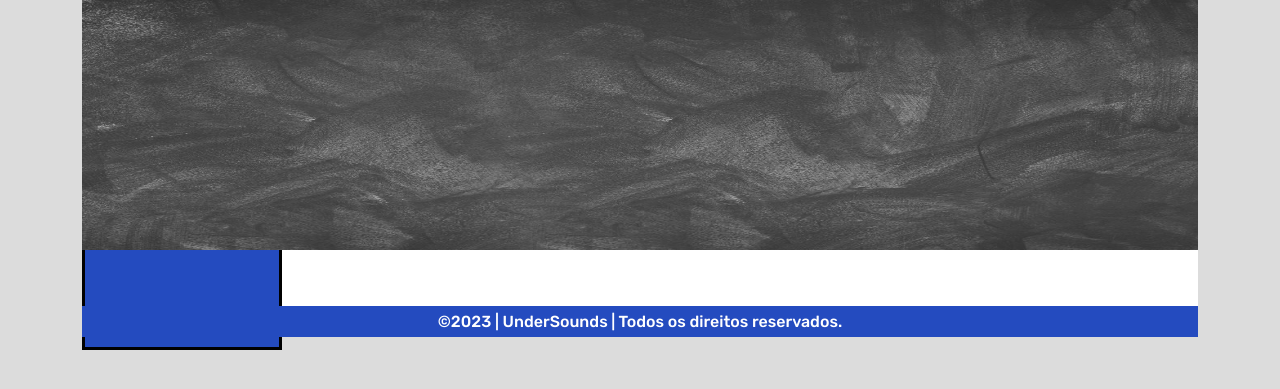
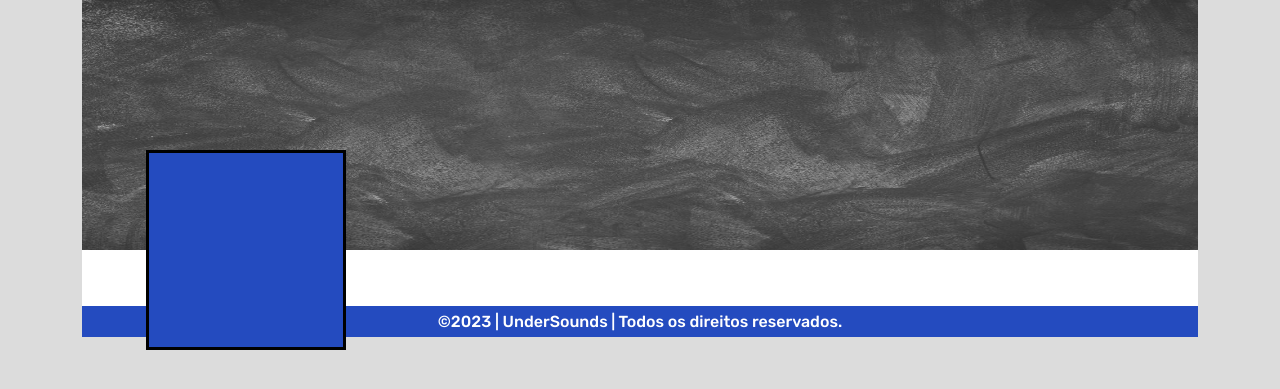
Before and after one commit to NettoH3R/TCC_oficial, a PHP site: page /perfil.php in a window 1280 px wide. Shown: the part 257-646 px from the top of the page. Run offline with PHP 8.4, Linux system fonts and the light colour scheme; data that the repository does not hold is empty.

Commit message:
deu dor de cabeça parei

```diff
--- a/app/perfil.php
+++ b/app/perfil.php
@@ -8,8 +8,9 @@ include('includes/header.php');
         <!-- BANNER E IMAGEM DE PERFIL -->
         <div class="banner-artista">
             <img src="arquivos/imagensDoSite/textPura.jpg" alt="Banner" class="img-banner">
-            <div class="foto-artista">
-
+            <div class="foto-artista" style="position: absolute; margin-left: 5%">
+                <div>
+                </div>
             </div>
         </div>
 </div>
```
Also changed, not shown: app/includes/css/style.css (line endings or trailing spaces).
